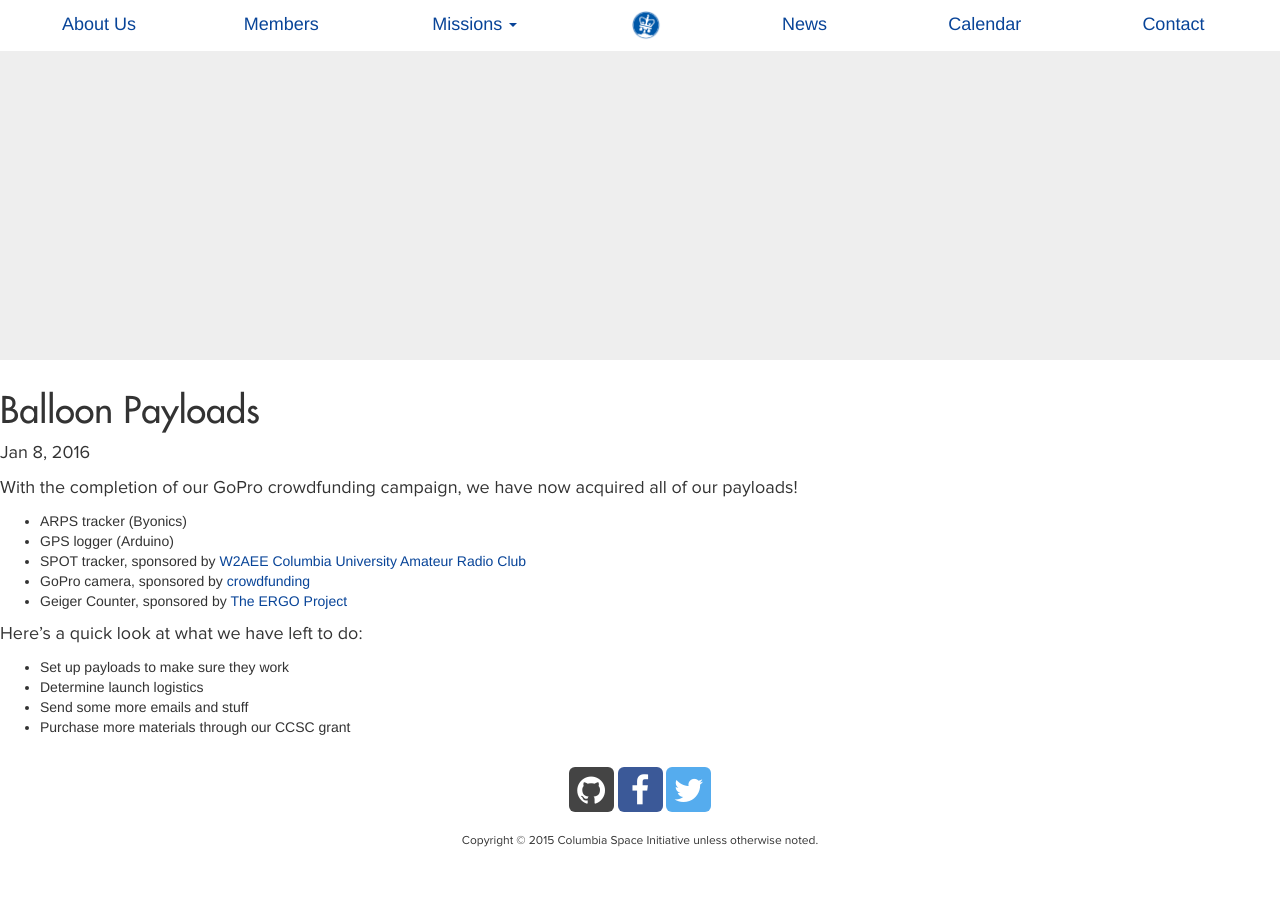
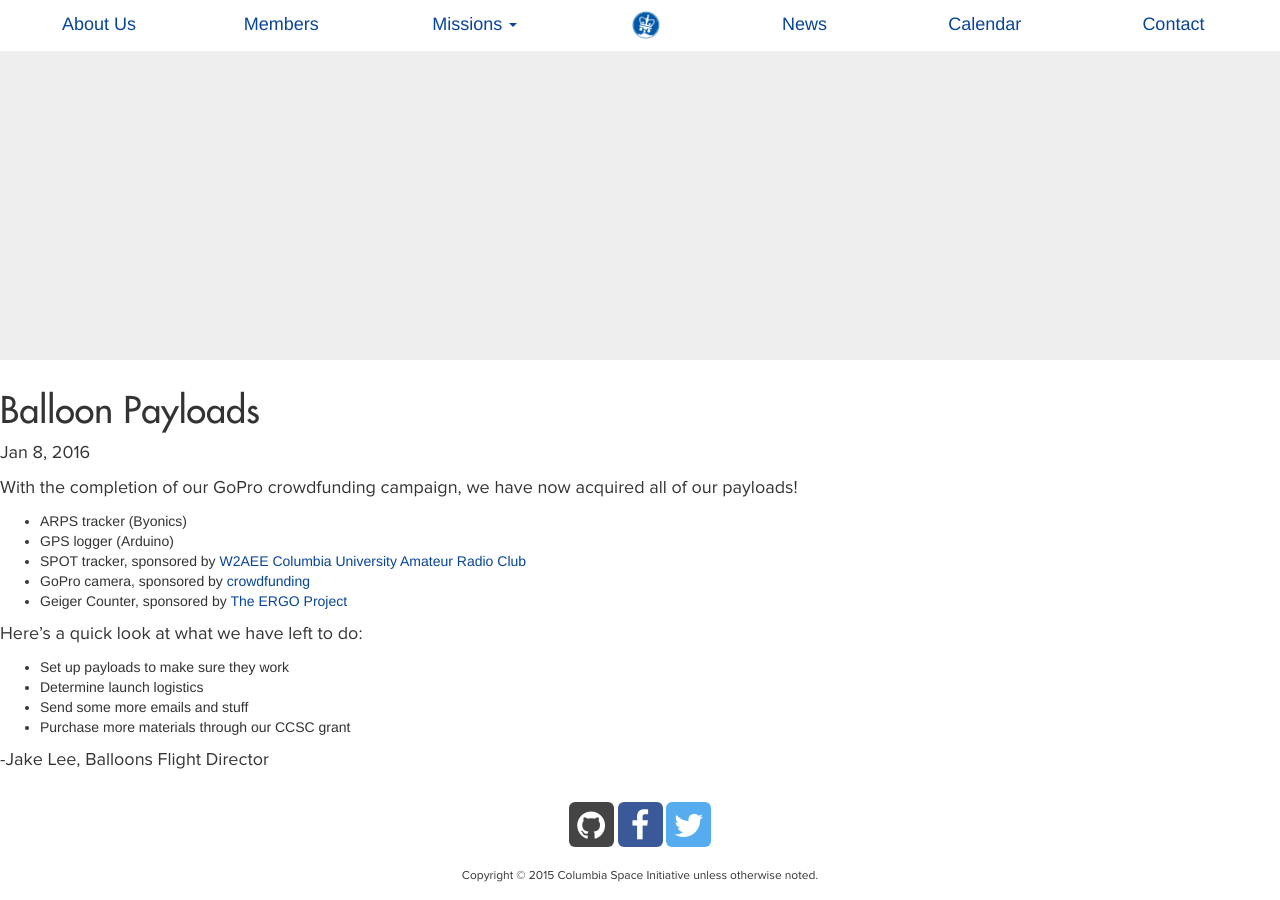
Before and after one commit to columbiaspace/columbiaspace.org, a Jekyll site: the page built from _posts/2016-1-8-balloon-payloads.markdown, in a window 1280 px wide and 900 px high, scrolled down 540 px. Built offline with Jekyll 4.4.1, drawn with Linux system fonts in a browser that asks for light colours; nearby versions of some CDN libraries; Markdown is read by kramdown in place of the engine named in the settings; comment, search, counter and statistics services are not loaded; before the commit the page ends 1404 px from its top, so only the background shows below that.

Commit message:
Properly attributed post authors

```diff
--- a/_posts/2015-12-29-balloon-sponsorship.markdown
+++ b/_posts/2015-12-29-balloon-sponsorship.markdown
@@ -8,3 +8,5 @@ Our sponsor,
 [W2AEE Columbia University Amateur Radio Club](http://www.w2aee.columbia.edu),
 has submitted the order for a SPOT Trace so we can better track our payload!
 Many thanks to Eugene Lee for organizing our partnership with W2AEE!
+
+-Eugene Lee
--- a/_posts/2016-1-8-balloon-payloads.markdown
+++ b/_posts/2016-1-8-balloon-payloads.markdown
@@ -18,3 +18,5 @@ Here's a quick look at what we have left to do:
 - Determine launch logistics
 - Send some more emails and stuff
 - Purchase more materials through our CCSC grant
+
+-Jake Lee, Balloons Flight Director
```
